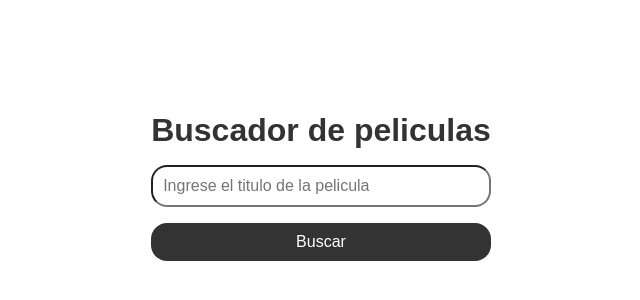
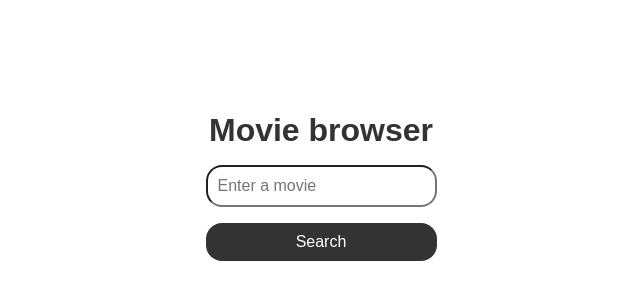
Before and after one commit to tinomat/buscadorPeliculas, a plain HTML site: page index.html in a window 1280 px wide. Shown: the part 212-512 px from the top of the page, without its empty margins (319-959 px from the left). Drawn offline with Linux system fonts and the light colour scheme.

Commit message:
change language

```diff
--- a/index.html
+++ b/index.html
@@ -8,13 +8,9 @@
   </head>
   <body>
     <div class="container">
-      <h1>Buscador de peliculas</h1>
-      <input
-        type="text"
-        id="searchInput"
-        placeholder="Ingrese el titulo de la pelicula"
-      />
-      <button id="searchButton">Buscar</button>
+      <h1>Movie browser</h1>
+      <input type="text" id="searchInput" placeholder="Enter a movie" />
+      <button id="searchButton">Search</button>
       <div id="results"></div>
     </div>
     <script defer src="index.js"></script>
```
